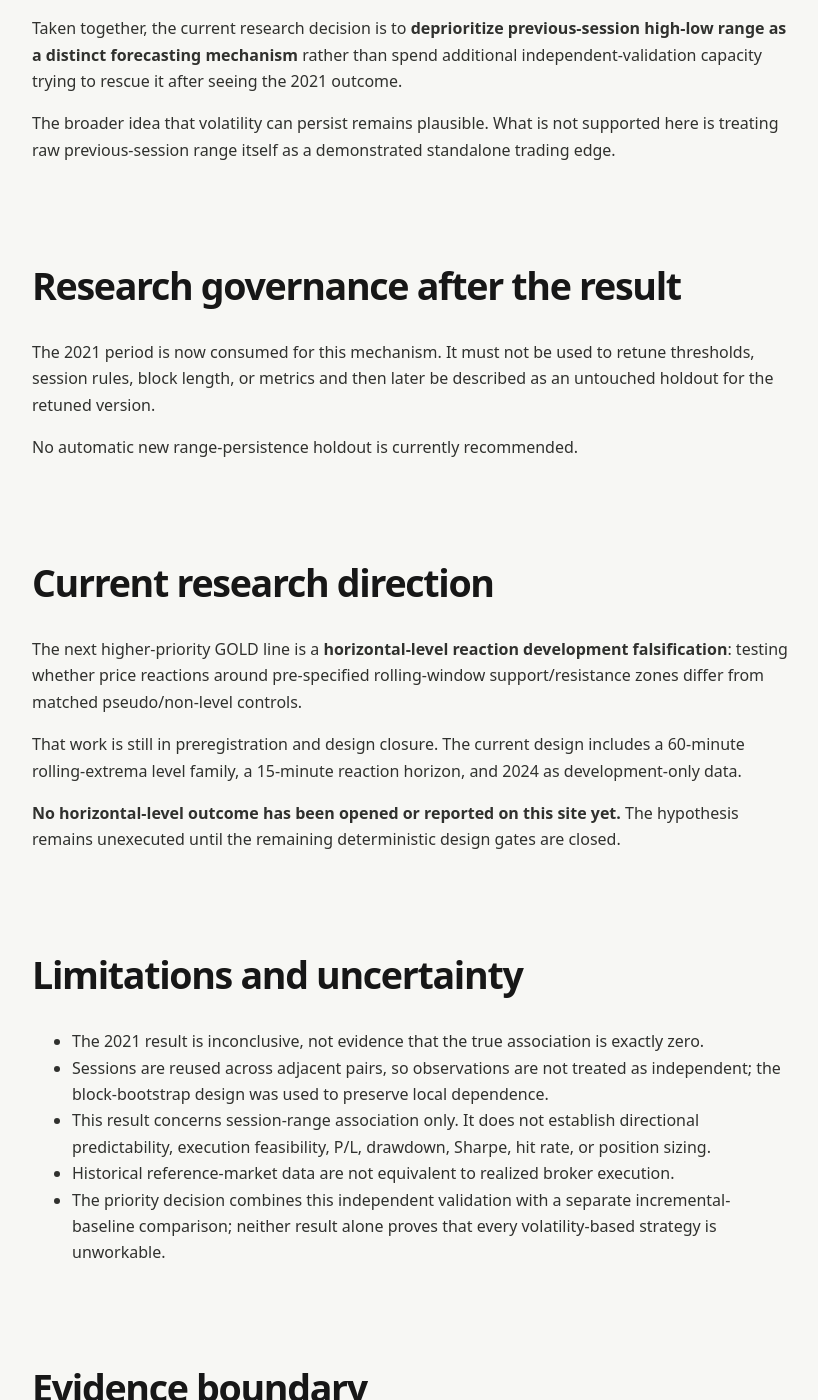
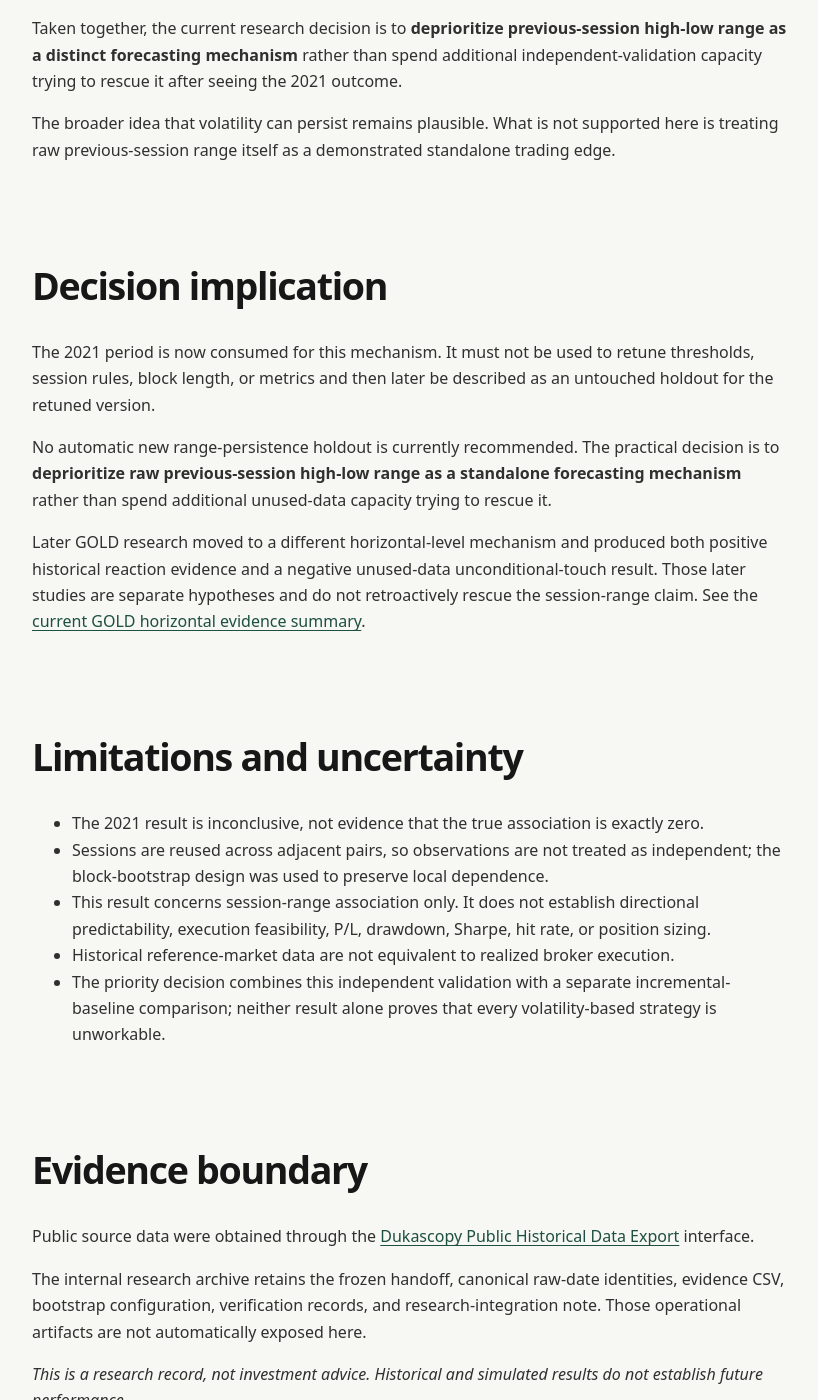
Before and after one commit to Josh-Temple/studio-lab-research, a Jekyll site: the page built from _research/gold-session-range-independent-validation.md, in a window 1280 px wide and 1400 px high, scrolled down 3058 px. Shown: the whole window, without its empty margins (48-866 px from the left). Built offline with Jekyll 4.4.1, drawn with Linux system fonts in a browser that asks for light colours.

Commit message:
Update range-validation decision implication

```diff
--- a/_research/gold-session-range-independent-validation.md
+++ b/_research/gold-session-range-independent-validation.md
@@ -73,19 +73,13 @@ Taken together, the current research decision is to **deprioritize previous-sess
 
 The broader idea that volatility can persist remains plausible. What is not supported here is treating raw previous-session range itself as a demonstrated standalone trading edge.
 
-## Research governance after the result
+## Decision implication
 
 The 2021 period is now consumed for this mechanism. It must not be used to retune thresholds, session rules, block length, or metrics and then later be described as an untouched holdout for the retuned version.
 
-No automatic new range-persistence holdout is currently recommended.
+No automatic new range-persistence holdout is currently recommended. The practical decision is to **deprioritize raw previous-session high-low range as a standalone forecasting mechanism** rather than spend additional unused-data capacity trying to rescue it.
 
-## Current research direction
-
-The next higher-priority GOLD line is a **horizontal-level reaction development falsification**: testing whether price reactions around pre-specified rolling-window support/resistance zones differ from matched pseudo/non-level controls.
-
-That work is still in preregistration and design closure. The current design includes a 60-minute rolling-extrema level family, a 15-minute reaction horizon, and 2024 as development-only data.
-
-**No horizontal-level outcome has been opened or reported on this site yet.** The hypothesis remains unexecuted until the remaining deterministic design gates are closed.
+Later GOLD research moved to a different horizontal-level mechanism and produced both positive historical reaction evidence and a negative unused-data unconditional-touch result. Those later studies are separate hypotheses and do not retroactively rescue the session-range claim. See the [current GOLD horizontal evidence summary]({{ '/research/gold-horizontal-replication-execution-evidence/' | relative_url }}).
 
 ## Limitations and uncertainty
 
```
